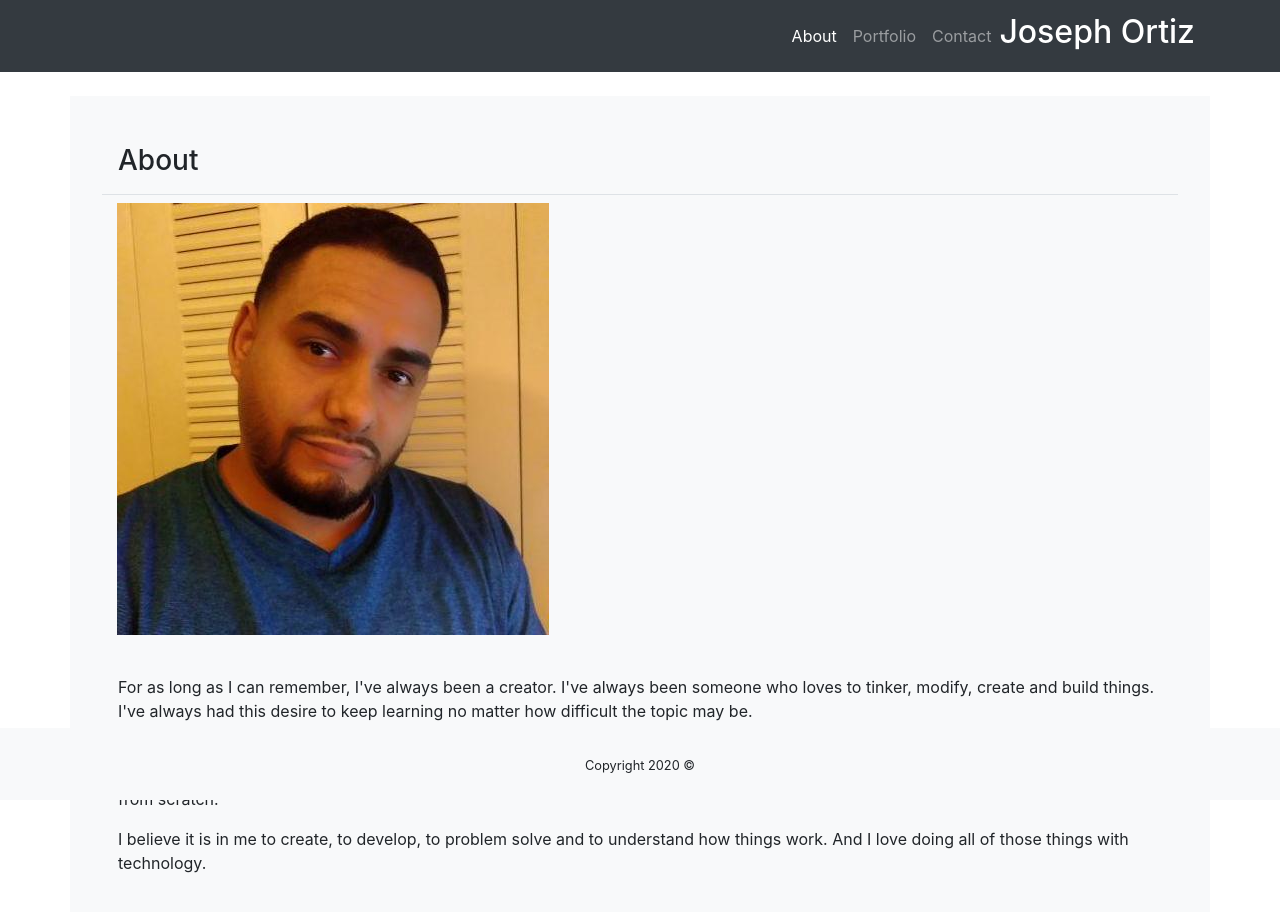
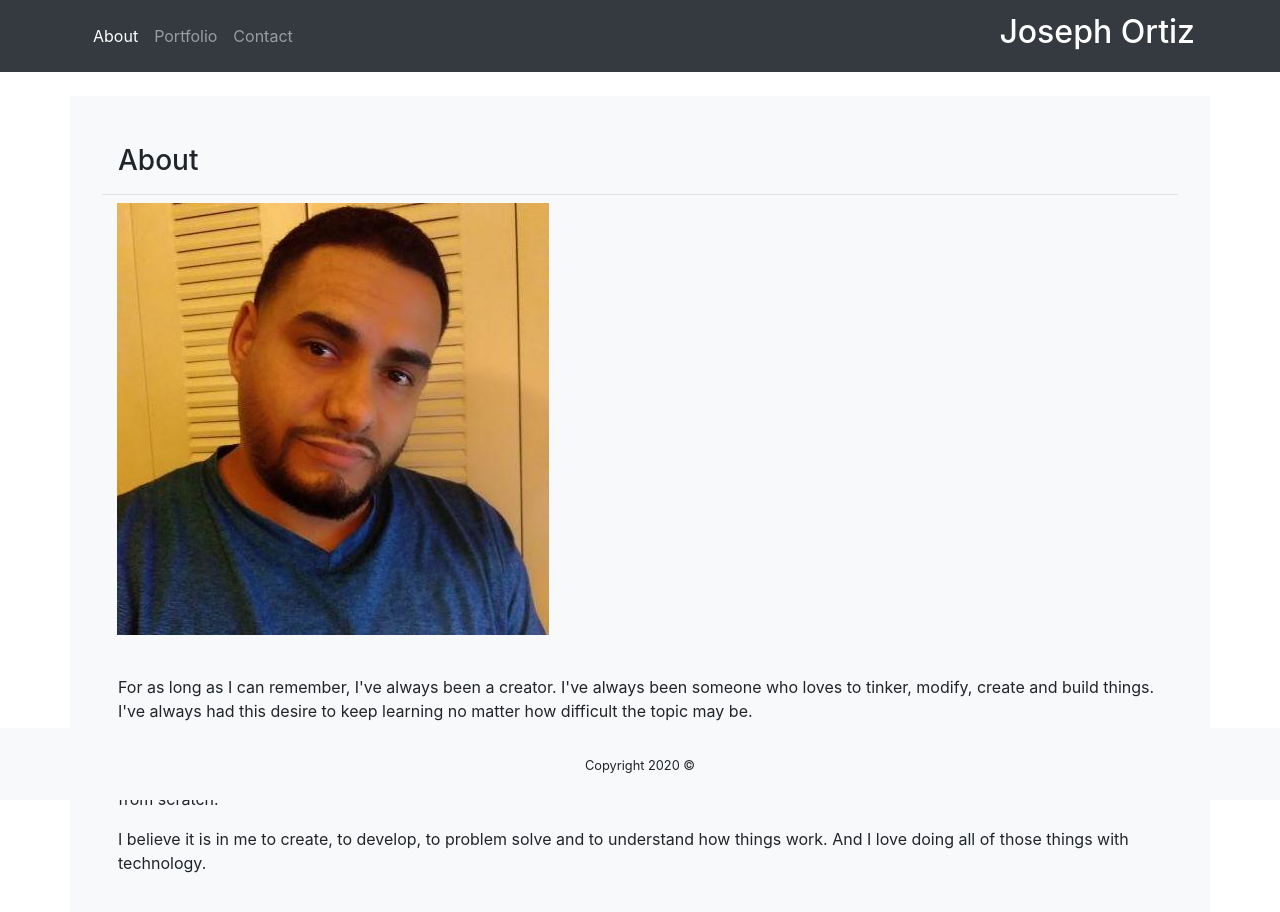
Before and after one commit to JowyJozef/Bootstrap-Portfolio, a plain HTML site: page index.html in a window 1280 px wide. Drawn offline with nearby package versions, Linux system fonts and the light colour scheme.

Commit message:
adjusted class settings

```diff
--- a/index.html
+++ b/index.html
@@ -3,10 +3,10 @@
   <head>
 
     <title>Joseph Ortiz</title>
-    <!---
+    <!--
     <link rel="stylesheet" href="assets/css/reset.css">
-    <link rel="stylesheet" href="assets/css/style.css">
-    -->
+    <link rel="stylesheet" href="assets/css/style.css">-->
+
     <link rel="stylesheet" href="https://stackpath.bootstrapcdn.com/bootstrap/4.1.1/css/bootstrap.min.css" integrity="sha384-WskhaSGFgHYWDcbwN70/dfYBj47jz9qbsMId/iRN3ewGhXQFZCSftd1LZCfmhktB" crossorigin="anonymous">
   </head>
   <body>
@@ -15,14 +15,11 @@
       <nav class="navbar navbar-expand-lg navbar-dark bg-dark">
         <div class="container">
           <a class="navbar-brand order-1 mr-0" href="index.html"><h2>Joseph Ortiz</h2></a>
-
           <button class="navbar-toggler" type="button" data-toggle="collapse" data-target="#navbarNav" aria-controls="navbarNav" aria-expanded="false" aria-label="Toggle navigation">
             <span class="navbar-toggler-icon"></span>
           </button>
-
           <div class="collapse navbar-collapse" id="navbarNav">
-
-            <ul class="navbar-nav ml-auto">
+            <ul class="navbar-nav">
               <li class="nav-item active">
                 <a class="nav-link" href="index.html">About<span class="sr-only">(current)</span></a>
               </li>
@@ -35,7 +32,7 @@
             </ul>
           </div>
         </div>
-        </nav>
+      </nav>
     </header>
 
     <section>
```
Also changed, not shown: contact.html (+2 -2 lines), portfolio.html (+4 -4 lines).
